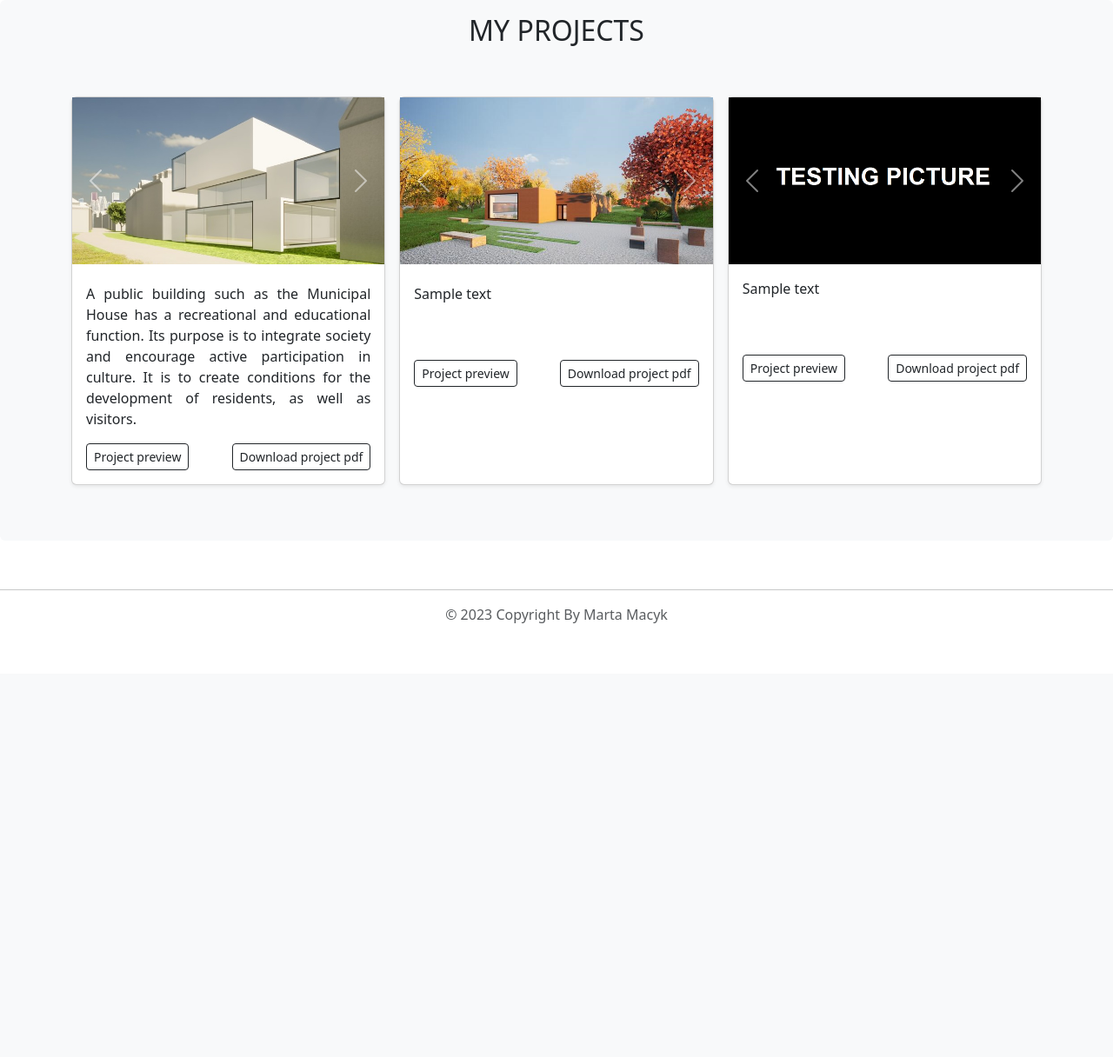
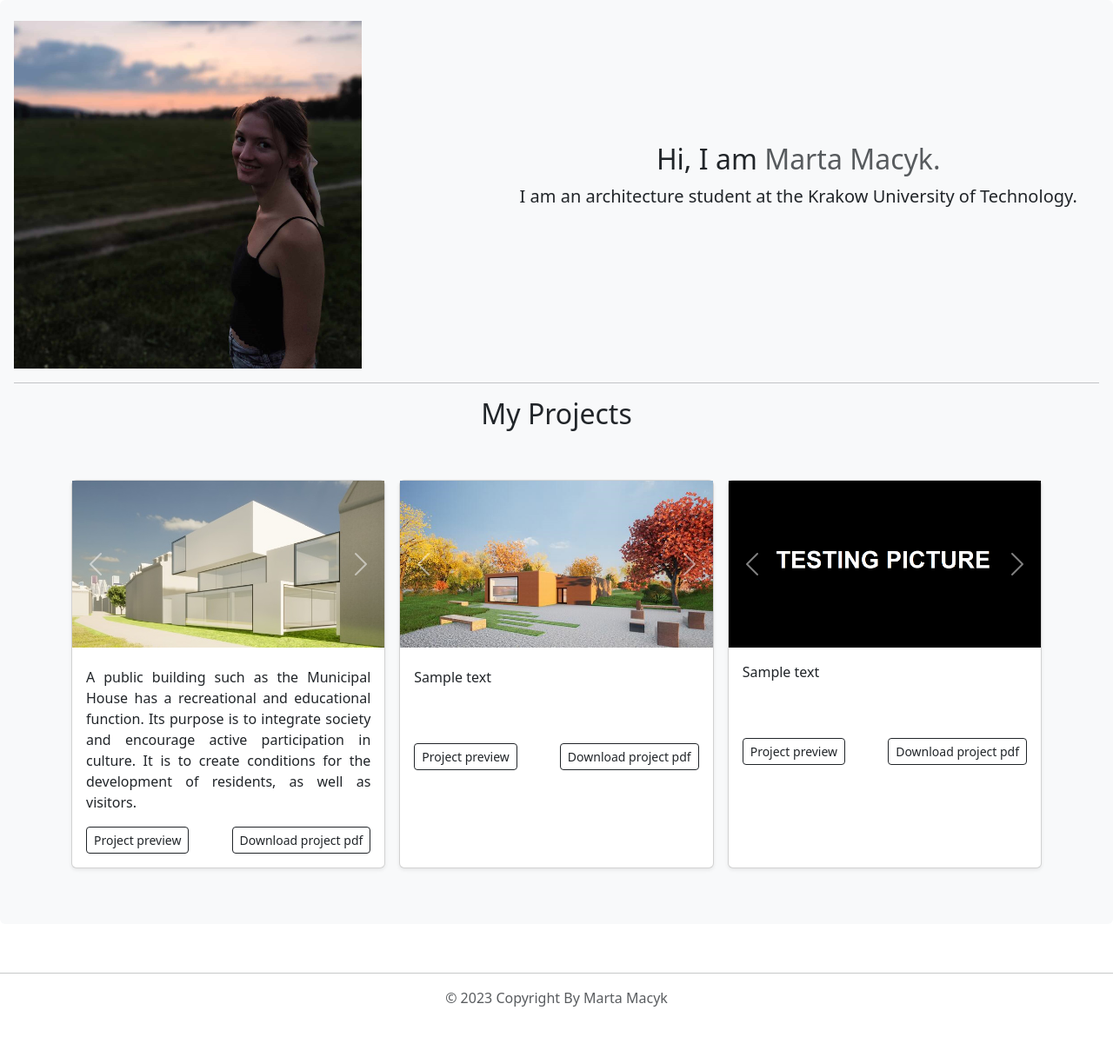
Before and after one commit to Wolanin00/marta-macyk-portfolio, a Flask app: page / in a window 1280 px wide. Shown: the part 72-1288 px from the top of the page at 87% size. Before the commit the page ends 789 px from the top, so only its background shows below. Run offline with Flask 2, Linux system fonts and the light colour scheme; some libraries are stand-ins or nearby versions.

Commit message:
add about me page

```diff
--- a/api/templates/index.html
+++ b/api/templates/index.html
@@ -194,8 +194,23 @@
 <div data-bs-spy="scroll" data-bs-target="#navbar-example2" data-bs-root-margin="0px 0px -40%"
      data-bs-smooth-scroll="true" class="scrollspy-example bg-body-tertiary p-3 rounded-2" tabindex="0">
 
-    <!--PROJECTS-->
-    <h2 id="scrollspyHeading2" style="text-align:center">MY PROJECTS</h2>
+    <!--About Me-->
+    <h2 id="scrollspyHeading1" style="text-align:center"></h2>
+    <div class="row featurette">
+      <div class="col-md-8 order-md-2" style="position: relative; text-align:center">
+          <div style="margin: 0; position: absolute; top: 35%; left: 20%;">
+                      <h2 class="featurette-heading">Hi, I am <span class="text-muted">Marta Macyk.</span></h2>
+        <p class="lead">I am an architecture student at the Krakow University of Technology.</p>
+          </div>
+
+      </div>
+      <div class="col-md-4 order-md-1">
+        <img class="bd-placeholder-img bd-placeholder-img-lg featurette-image img-fluid mx-auto" width=500" height="500" src="/static/img/me.png" role="img">
+      </div>
+    </div>
+    <hr>
+    <!--My Projects-->
+    <h2 id="scrollspyHeading2" style="text-align:center">My Projects</h2>
     <div class="album py-5 bg-body-tertiary" >
         <div class="container">
             <div class="row row-cols-1 row-cols-sm-2 row-cols-md-3 g-3">
```
Also changed, not shown: api/static/img/me.png (added).
